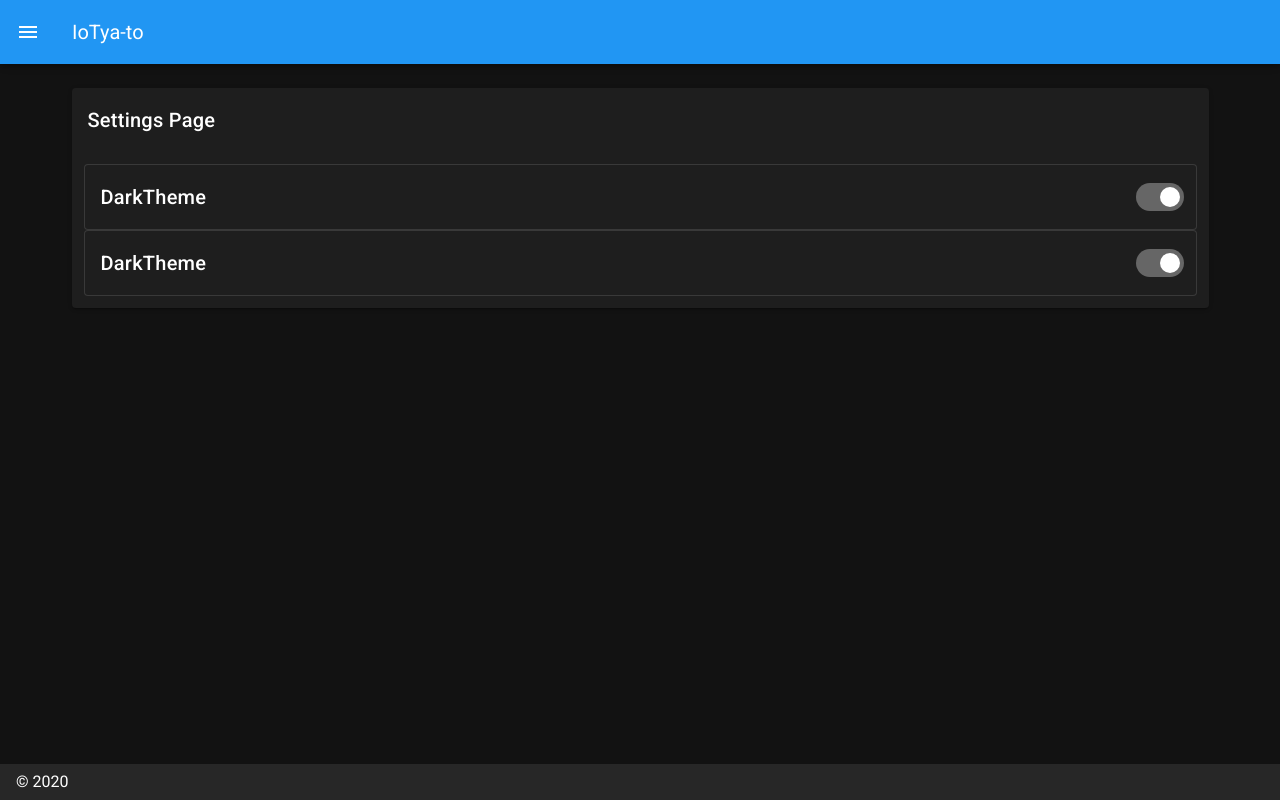
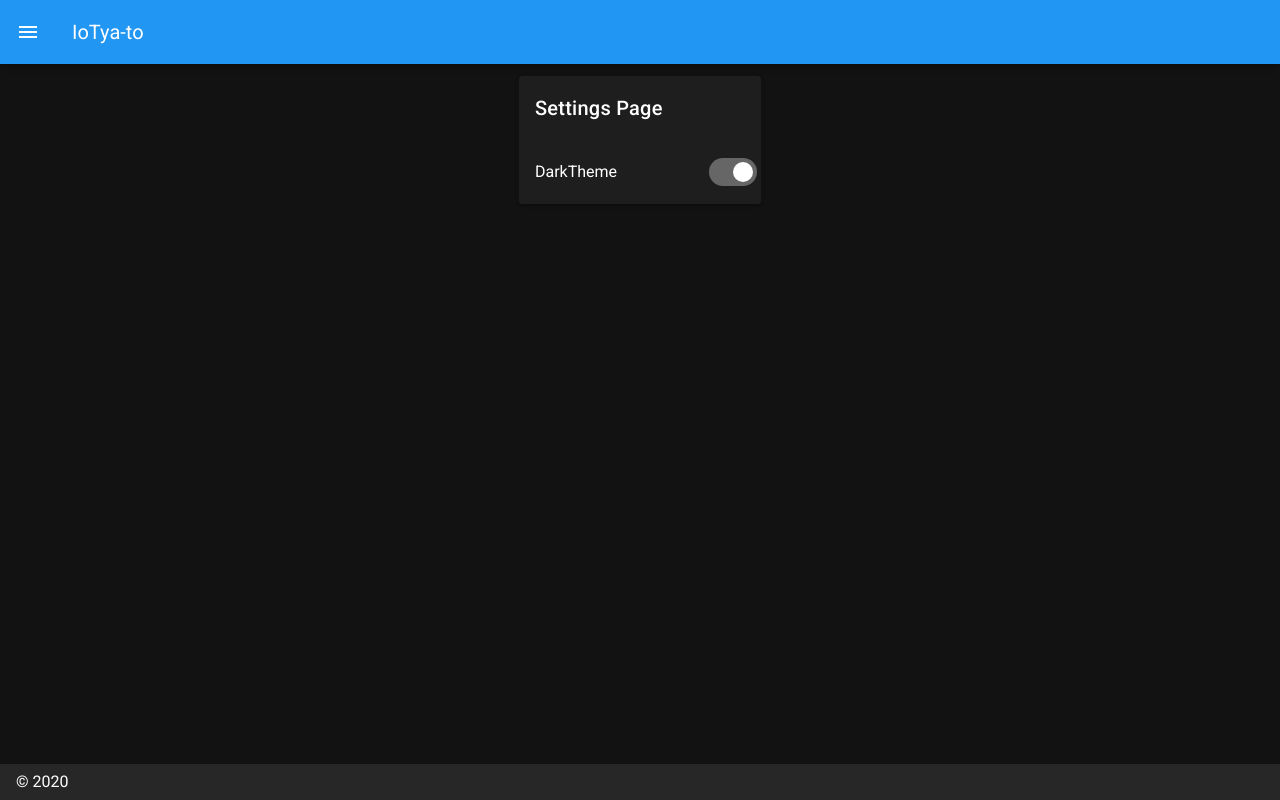
Before and after one commit to IoTya-To/IoTya-to, a Nuxt app: page /settings in a window 1280 px wide. Built offline with nearby package versions, Linux system fonts and the light colour scheme.

Commit message:
setting.vueをcardからlistへ

```diff
--- a/pages/settings.vue
+++ b/pages/settings.vue
@@ -1,43 +1,20 @@
 <template>
-  <v-container>
+  <v-layout justify-center>
     <v-card>
       <v-card-title>Settings Page</v-card-title>
-      <v-col>
-        <v-card outlined>
-          <v-row>
-            <v-col>
-              <v-card-title>DarkTheme</v-card-title>
-            </v-col>
-            <v-col>
-              <v-layout justify-end>
+      <v-list>
+        <v-list-item>
+          <v-list-item-title class="pr-16">DarkTheme</v-list-item-title>
+          <v-list-item-action>
             <v-switch
               v-model="$vuetify.theme.dark"
               hide-details
               inset
               color="#ffffff"
             />
+          </v-list-item-action>
+        </v-list-item>
+      </v-list>
+    </v-card>
   </v-layout>
-            </v-col>
-          </v-row>
-        </v-card>
-        <v-card outlined>
-          <v-row>
-            <v-col>
-              <v-card-title>DarkTheme</v-card-title>
-            </v-col>
-            <v-col>
-              <v-layout justify-end>
-                <v-switch
-                  v-model="$vuetify.theme.dark"
-                  hide-details
-                  inset
-                  color="#ffffff"
-                />
-              </v-layout>
-            </v-col>
-          </v-row>
-        </v-card>
-      </v-col>
-    </v-card>
-  </v-container>
 </template>
```
Lines whose indentation alone changed are shown as unchanged.
